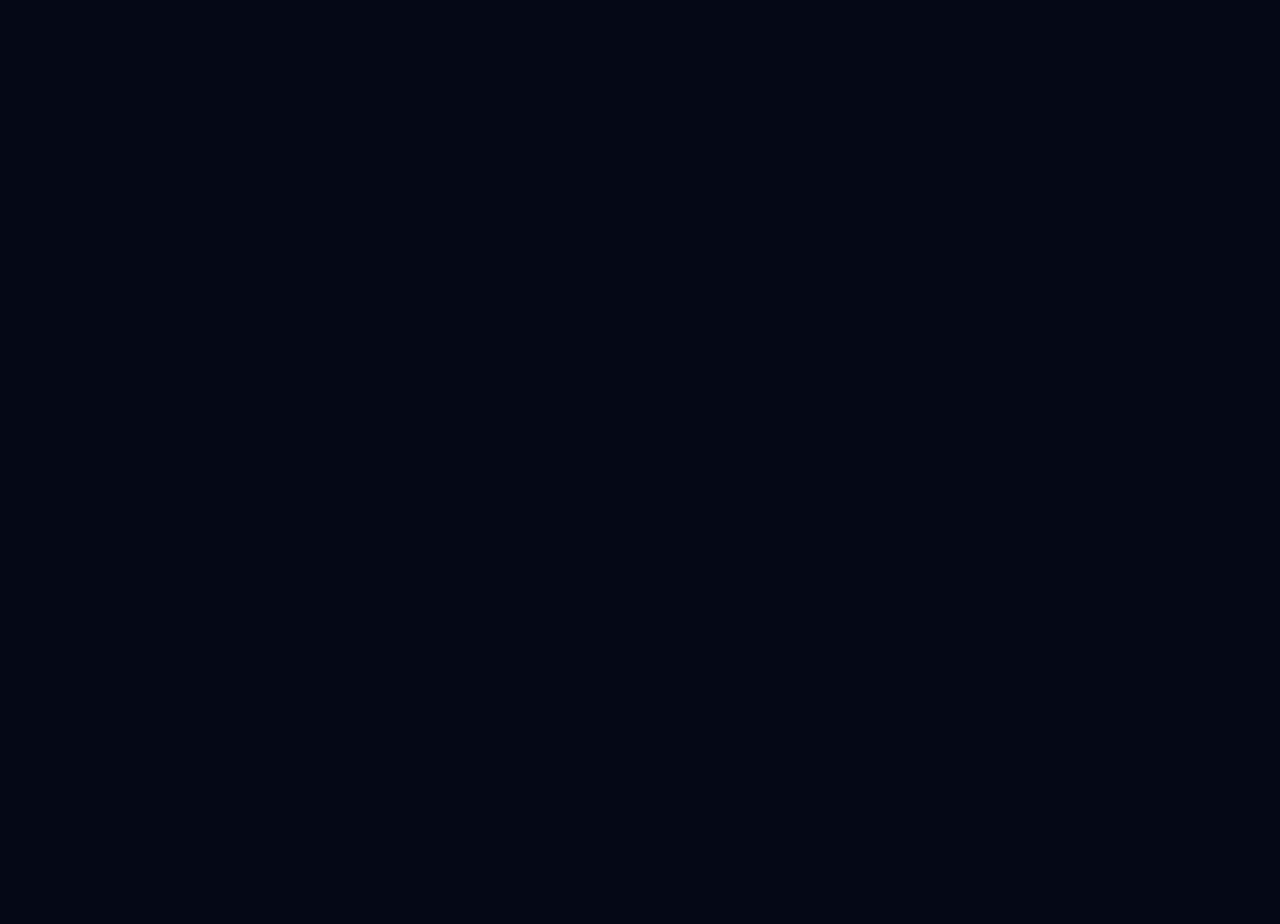
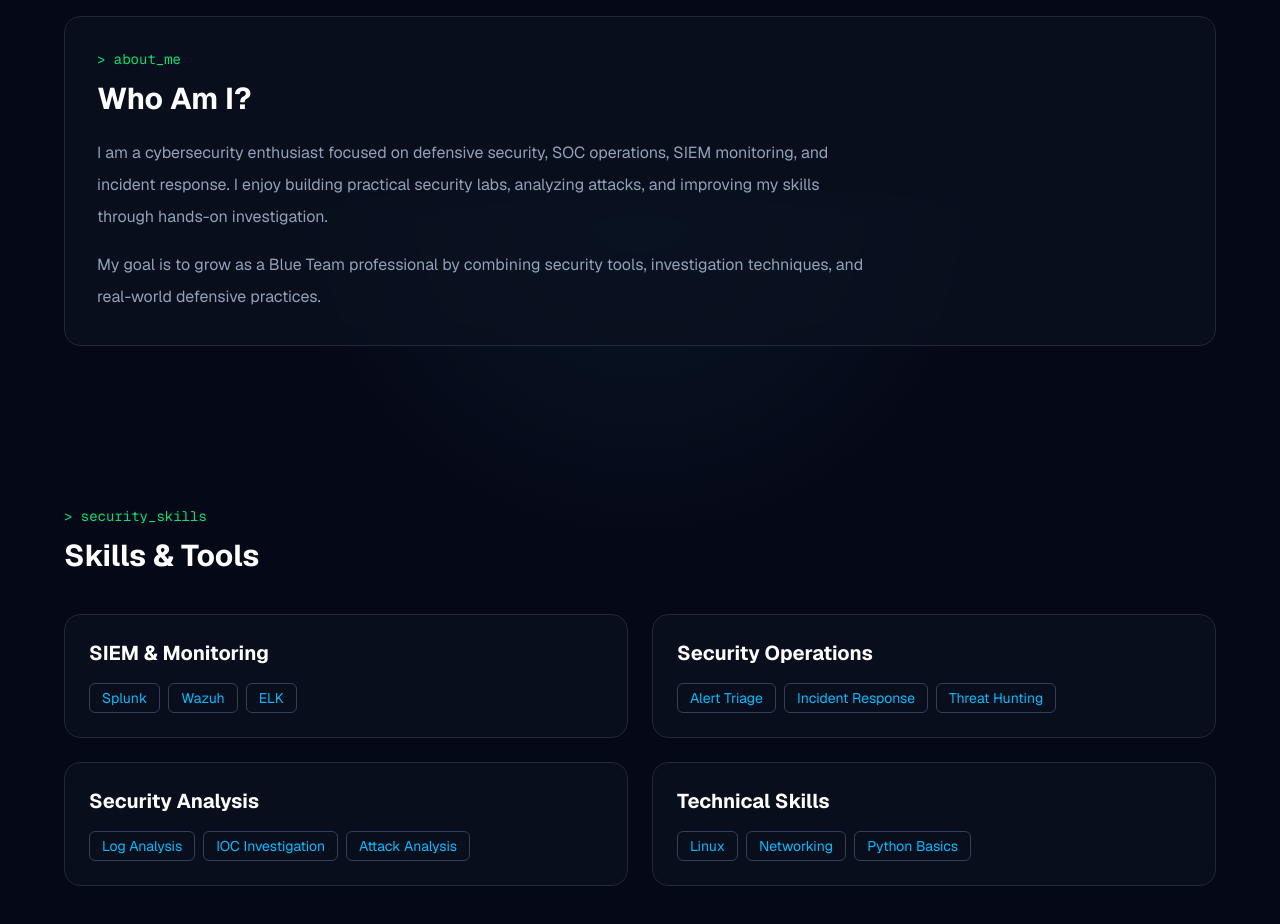
Before and after one commit to naeim179/naeem_web, a Next.js app: page / in a window 1280 px wide. Shown: the part 1400-2324 px from the top of the page. Before the commit the page ends 1336 px from the top, so only its background shows below. Built offline with nearby package versions, Linux system fonts and the light colour scheme.

Commit message:
feat: add about and security skills sections

```diff
--- a/app/page.tsx
+++ b/app/page.tsx
@@ -1,6 +1,8 @@
+import About from "@/components/About";
 import FeaturedWork from "@/components/FeaturedWork";
 import Hero from "@/components/Hero";
 import Navbar from "@/components/Navbar";
+import Skills from "@/components/Skills";
 
 export default function Home() {
   return (
@@ -10,6 +12,8 @@ export default function Home() {
       <main>
         <Hero />
         <FeaturedWork />
+        <About />
+        <Skills />
       </main>
     </>
   );
--- /dev/null
+++ b/components/About.tsx
@@ -0,0 +1,28 @@
+export default function About() {
+  return (
+    <section className="container py-20">
+      <div className="glass-card p-8">
+        <p className="font-mono text-sm text-green-400">
+          &gt; about_me
+        </p>
+
+        <h2 className="mt-3 text-3xl font-bold text-white">
+          Who Am I?
+        </h2>
+
+        <p className="mt-5 max-w-3xl leading-8 text-slate-400">
+          I am a cybersecurity enthusiast focused on defensive security,
+          SOC operations, SIEM monitoring, and incident response.
+          I enjoy building practical security labs, analyzing attacks,
+          and improving my skills through hands-on investigation.
+        </p>
+
+        <p className="mt-4 max-w-3xl leading-8 text-slate-400">
+          My goal is to grow as a Blue Team professional by combining
+          security tools, investigation techniques, and real-world
+          defensive practices.
+        </p>
+      </div>
+    </section>
+  );
+}
--- /dev/null
+++ b/components/Skills.tsx
@@ -0,0 +1,70 @@
+const skills = [
+  {
+    title: "SIEM & Monitoring",
+    items: ["Splunk", "Wazuh", "ELK"],
+  },
+  {
+    title: "Security Operations",
+    items: [
+      "Alert Triage",
+      "Incident Response",
+      "Threat Hunting",
+    ],
+  },
+  {
+    title: "Security Analysis",
+    items: [
+      "Log Analysis",
+      "IOC Investigation",
+      "Attack Analysis",
+    ],
+  },
+  {
+    title: "Technical Skills",
+    items: [
+      "Linux",
+      "Networking",
+      "Python Basics",
+    ],
+  },
+];
+
+export default function Skills() {
+  return (
+    <section className="container py-20">
+      <div className="mb-10">
+        <p className="font-mono text-sm text-green-400">
+          &gt; security_skills
+        </p>
+
+        <h2 className="mt-3 text-3xl font-bold text-white">
+          Skills & Tools
+        </h2>
+      </div>
+
+      <div className="grid gap-6 md:grid-cols-2">
+        {skills.map((skill) => (
+          <div
+            key={skill.title}
+            className="glass-card p-6"
+          >
+            <h3 className="text-xl font-bold text-white">
+              {skill.title}
+            </h3>
+
+            <div className="mt-4 flex flex-wrap gap-2">
+              {skill.items.map((item) => (
+                <span
+                  key={item}
+                  className="rounded-md border border-slate-700 px-3 py-1 text-sm text-sky-400"
+                >
+                  {item}
+                </span>
+              ))}
+            </div>
+          </div>
+        ))}
+      </div>
+    </section>
+  );
+}
```
